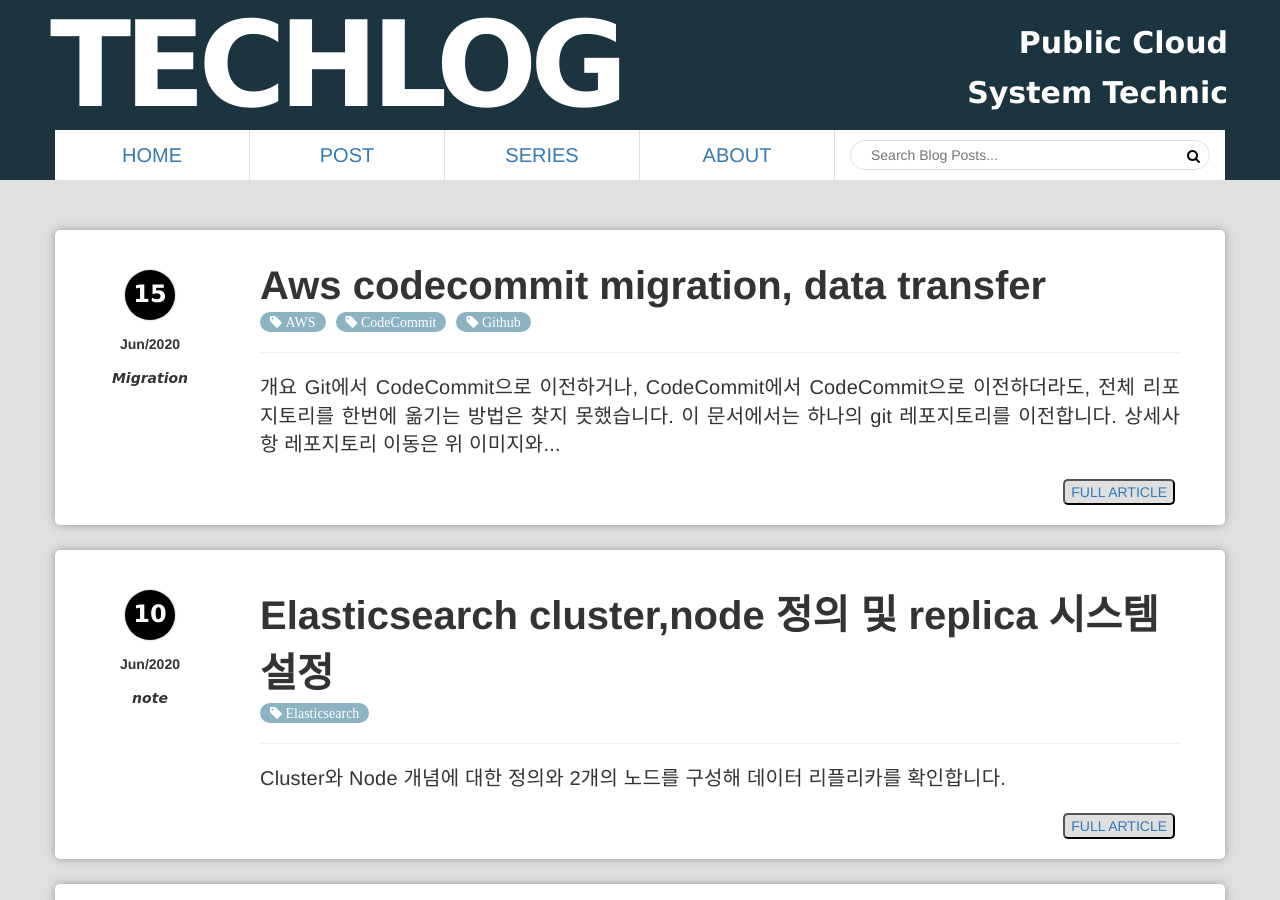
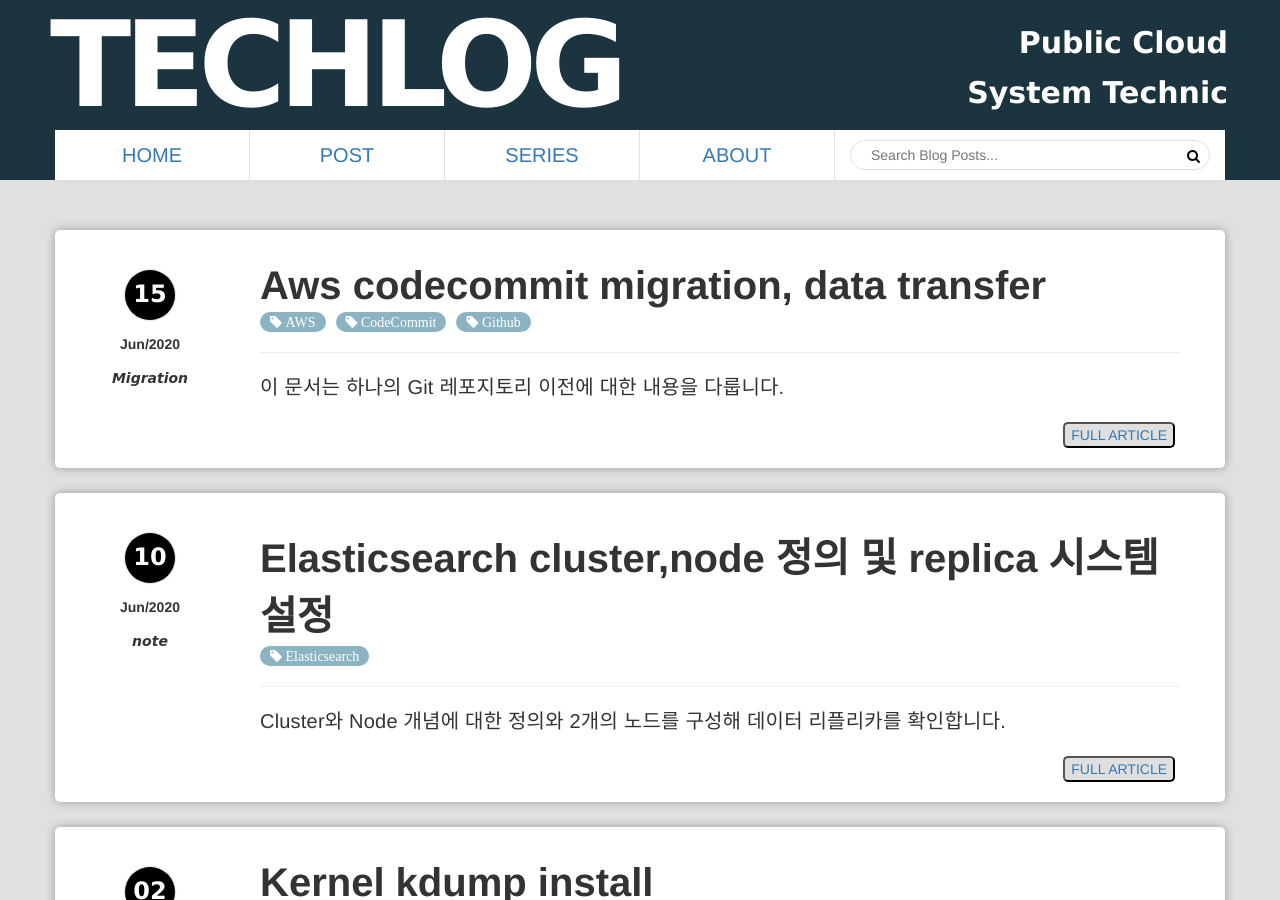
Before and after one commit to junyeong-je/junyeong-je.github.io, a Jekyll site: the page built from index.html, in a window 1280 px wide and 900 px high. Built offline with Jekyll 4.4.1, drawn with Linux system fonts in a browser that asks for light colours; the list of posts is cut into pages by our own code.

Commit message:
Update 2020-06-15-AWS-CodeCommit-Migration.md

```diff
--- a/_posts/2020-06-15-AWS-CodeCommit-Migration.md
+++ b/_posts/2020-06-15-AWS-CodeCommit-Migration.md
@@ -3,6 +3,7 @@ title: "AWS CodeCommit Migration, data transfer"
 layout: post
 category: Migration
 tags: [AWS, CodeCommit, Github]
+excerpt: "이 문서는 하나의 Git 레포지토리 이전에 대한 내용을 다룹니다."
 ---
 
 
```
